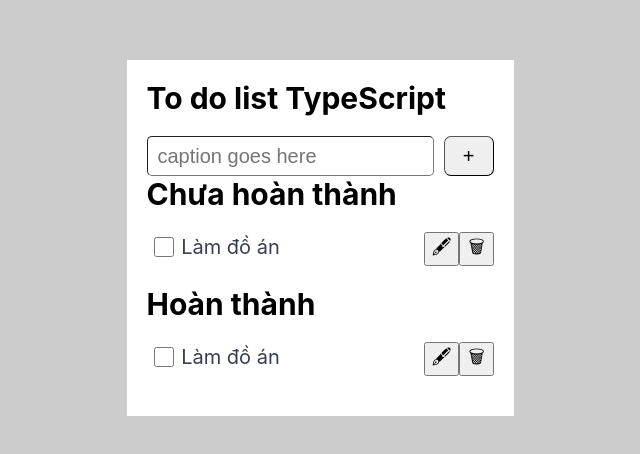
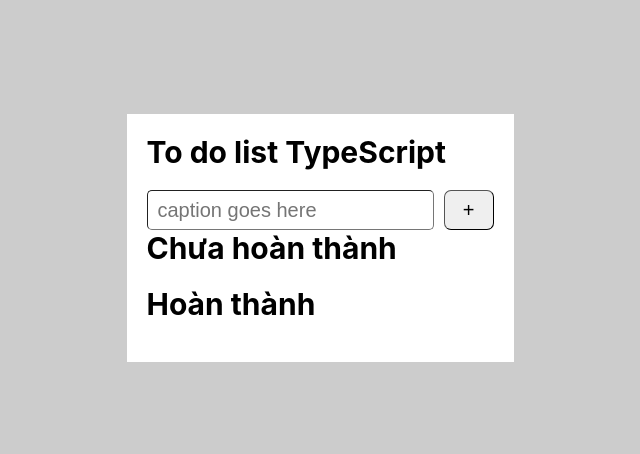
Before and after one commit to TrucThanh278/TodolistTypescript, a React (Create React App) app: page / in a window 1280 px wide. Shown: the part 162-616 px from the top of the page, without its empty margins (320-960 px from the left). Built offline with nearby package versions, Linux system fonts and the light colour scheme.

Commit message:
switch beetween finsish and unfinish task

```diff
--- a/src/components/TaskInput/TaskInput.tsx
+++ b/src/components/TaskInput/TaskInput.tsx
@@ -1,5 +1,6 @@
 import { useState } from 'react'
 import styles from './taskInput.module.scss'
+import { Todo } from '../../@types/todo.type'
 
 interface taskInputProps {
   addTodo: (name:string) => void
--- a/src/components/TaskList/TaskList.tsx
+++ b/src/components/TaskList/TaskList.tsx
@@ -1,12 +1,15 @@
 
+import { Todo } from '../../@types/todo.type';
 import styles from './taskList.module.scss'
 
 interface TaskListProps{
-  doneTaskList: boolean;
+  doneTaskList?: boolean;
+  todos: Todo[];
+  handleDoneTodo: (id: string, status: boolean) => void;
 }
 
 export default function TaskList(props: TaskListProps) {
-  const {doneTaskList} = props
+  const {doneTaskList, todos, handleDoneTodo} = props
 
   return (
     <div className='mb-2'>
@@ -14,14 +17,17 @@ export default function TaskList(props: TaskListProps) {
           {doneTaskList ? 'Hoàn thành' : 'Chưa hoàn thành'}
         </h2>
         <div className={styles.tasks}>
-            <div className={styles.taskItem}>
-                <input type="checkbox" className={styles.taskCheckbox}/>
-                <span className={styles.taskName}>Làm đồ án</span>
-                <div className={styles.taskActions}>
-                    <button className={styles.taskBtn}>🖋</button>
-                    <button className={styles.taskBtn}>🗑</button>
-                </div>
-            </div>
+
+          {todos.map((todo) =>
+            <div className={styles.taskItem} key={todo.id}>
+              <input type="checkbox" className={`${styles.taskCheckbox} ${todo.done ? styles.taskNameDone : ''}` } checked={todo.done} onChange={(e) => handleDoneTodo(todo.id, e.target.checked)}/>
+              <span className={styles.taskName}>{todo.name}</span>
+              <div className={styles.taskActions}>
+                  <button className={styles.taskBtn}>🖋</button>
+                  <button className={styles.taskBtn}>🗑</button>
+              </div>
+          </div>
+          )}
         </div>
     </div>
   )
--- a/src/components/TodoList/TodoList.tsx
+++ b/src/components/TodoList/TodoList.tsx
@@ -5,6 +5,8 @@ import styles from "./todoList.module.scss"
 import { Todo } from '../../@types/todo.type';
 export default function TodoList() {
   const [todos, setTodos] = useState<Todo[]>([])
+  const doneTodos = todos.filter(todos => todos.done)
+  const notDoneTodos = todos.filter(todo => !todo.done)
 
   const addTodo = (name: string) => {
     const todo: Todo = {
@@ -15,14 +17,26 @@ export default function TodoList() {
     setTodos((prev)=> [...prev, todo])
   }
 
-  // console.log(todos)
+  //This status is the status of the checkbox
+  const handleDoneTodo = (id: string, status: boolean) =>{
+    setTodos((prev) => {
+      return prev.map((todo) => {
+        if (todo.id === id) {
+          return {...todo, done: status } //Use checkbox status for done attribute of task
+        }
+        return todo
+      })
+    })
+  }
+
+  console.log(todos)
 
   return (
     <div className={styles.todoList}>
       <div className={styles.todoListContainer}>
         <TaskInput addTodo={addTodo}/>
-        <TaskList doneTaskList={false}/>
-        <TaskList doneTaskList/>
+        <TaskList todos={notDoneTodos} handleDoneTodo={handleDoneTodo}/>
+        <TaskList doneTaskList todos={doneTodos} handleDoneTodo={handleDoneTodo}/>
       </div>
     </div>
   )
```
